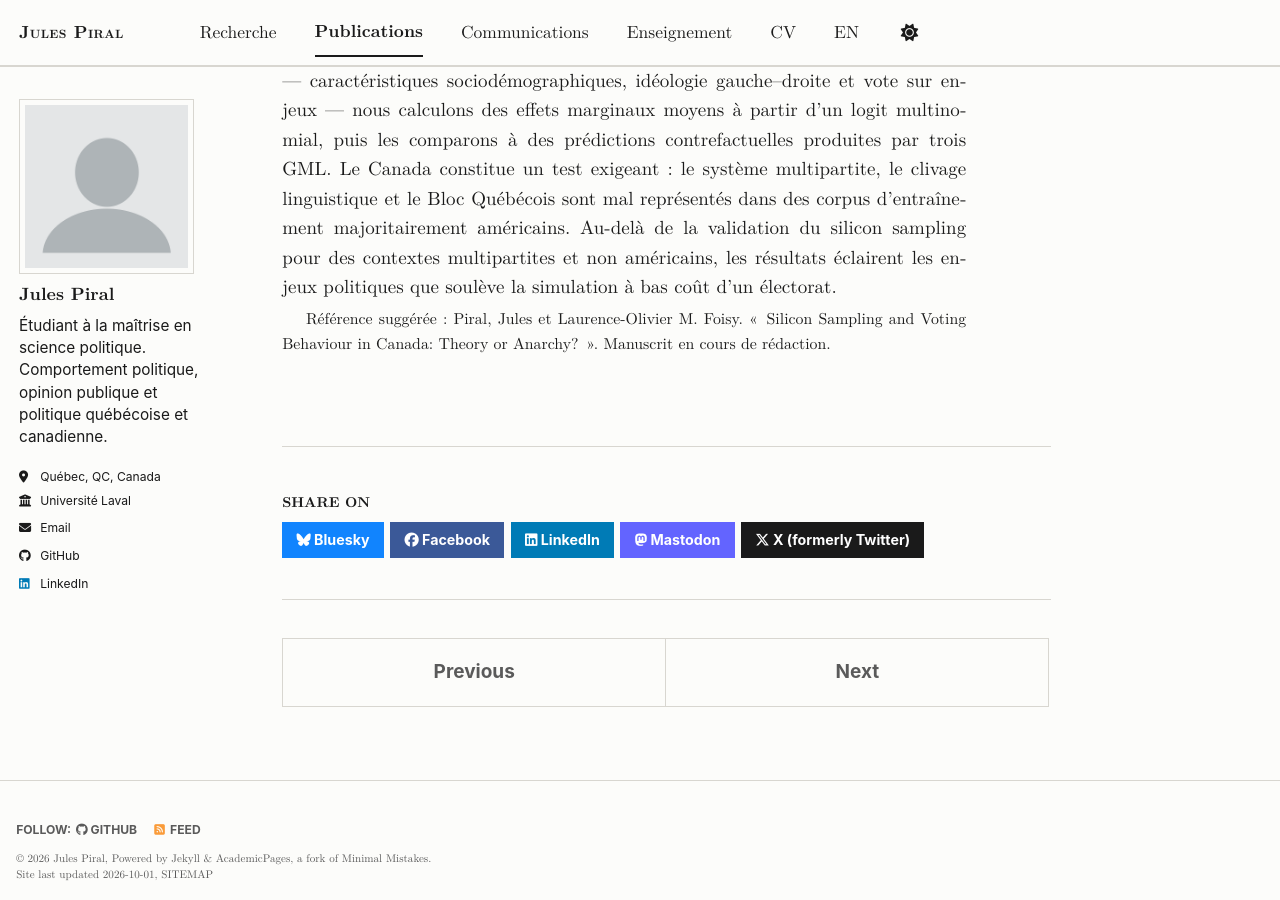
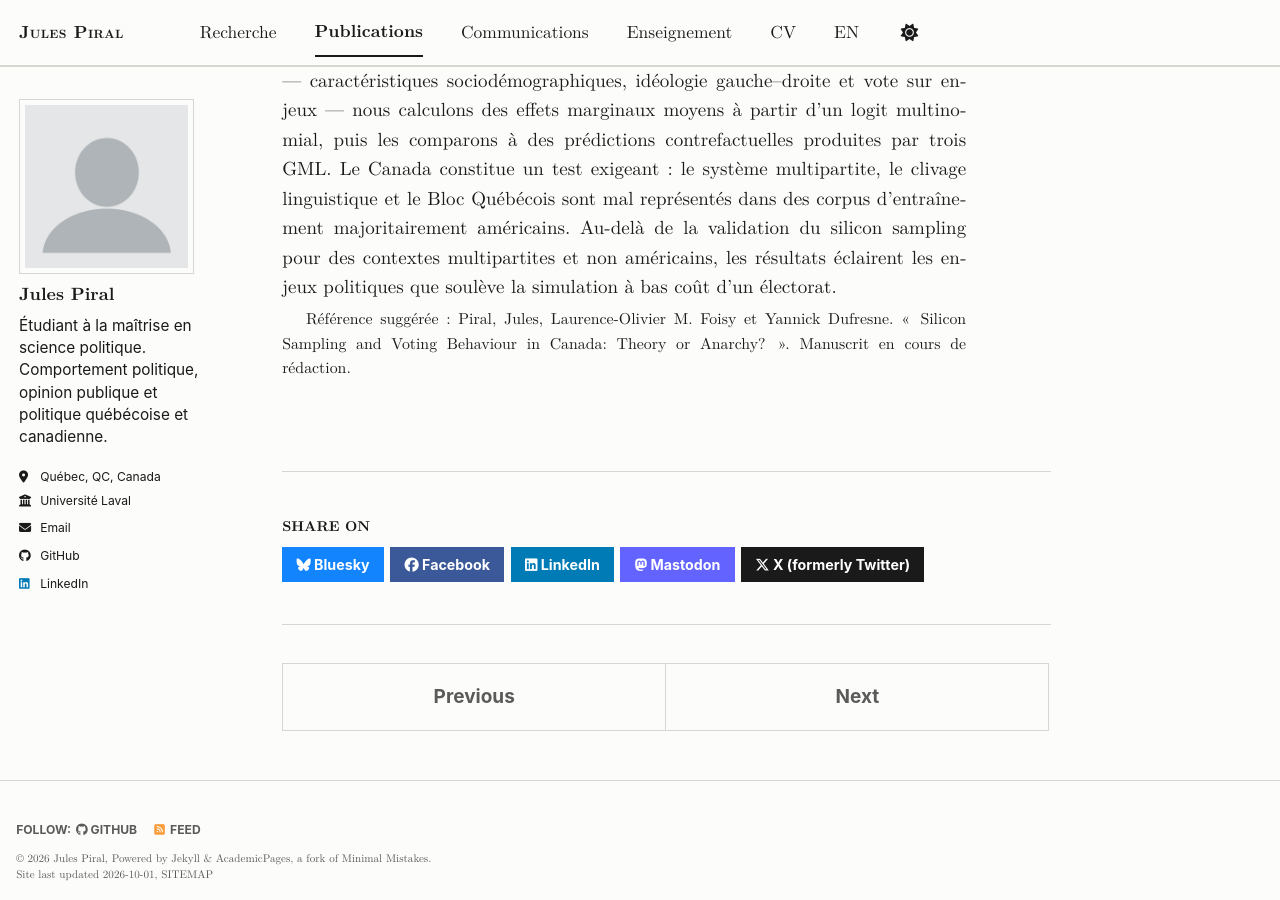
Before and after one commit to julespiral/julespiral.github.io, a Jekyll site: the page built from _publications/2026-07-25-echantillonnage-silicium-canada.md, in a window 1280 px wide and 900 px high, scrolled down 674 px. Built offline with Jekyll 4.4.1, drawn with Linux system fonts in a browser that asks for light colours; a style sheet for code colours, icons or effects is not loaded.

Commit message:
Add Dufresne as coauthor and fix author order in publications
Silicon sampling: Piral, Foisy, Dufresne. Language Doesn't Matter:
Piral is second-to-last author, not first.

Co-Authored-By: Claude Opus 5.5 <noreply@anthropic.com>

```diff
--- a/_publications/2026-07-25-echantillonnage-silicium-canada.md
+++ b/_publications/2026-07-25-echantillonnage-silicium-canada.md
@@ -8,7 +8,7 @@ alt_lang_url: /publications/silicon-sampling-canada
 date: 2026-07-25
 status: "Manuscrit en cours de rédaction"
 excerpt: "Les grands modèles de langage reproduisent-ils les mécanismes théoriques du choix de vote, ou seulement des stéréotypes absorbés à l'entraînement ? Un test sur l'Étude électorale canadienne."
-citation: 'Piral, Jules et Laurence-Olivier M. Foisy. «&nbsp;Silicon Sampling and Voting Behaviour in Canada: Theory or Anarchy?&nbsp;». Manuscrit en cours de rédaction.'
+citation: 'Piral, Jules, Laurence-Olivier M. Foisy et Yannick Dufresne. «&nbsp;Silicon Sampling and Voting Behaviour in Canada: Theory or Anarchy?&nbsp;». Manuscrit en cours de rédaction.'
 ---
 
 Les données granulaires sur les citoyens sont partout, et les grands modèles de langage (GML) peuvent désormais répondre à des questions de sondage à leur place, pour un coût négligeable — une pratique appelée **silicon sampling**. La combinaison promet beaucoup à la science politique et fait courir un risque réel à la politique démocratique. Pour les chercheurs, elle permet de combler des données manquantes, de réduire les coûts de terrain et d'atteindre des populations difficiles à sonder ; pour les stratèges politiques, elle permet de tester du microciblage sur des électorats simulés à une fraction du coût et du temps habituels.
```
Also changed, not shown: _publications/2026-03-01-la-langue-nimporte-pas.md (+1 -1 lines), _publications/2026-03-01-language-doesnt-matter.md (+1 -1 lines), _publications/2026-07-25-silicon-sampling-canada.md (+1 -1 lines).
